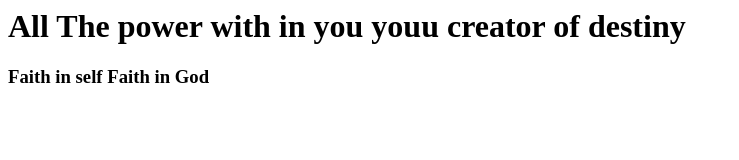
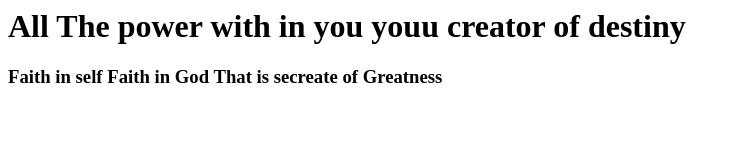
Before and after one commit to AffanShaikAbdulla/firstgitrepo, a plain HTML site: page index.html in a window 1280 px wide. Shown: the whole page, without its empty margins (0-739 px from the left). Drawn offline with Linux system fonts and the light colour scheme.

Commit message:
Update index.html
Edited 3rd Quote

```diff
--- a/index.html
+++ b/index.html
@@ -5,6 +5,9 @@
          	youu creator of destiny
 
 		</h1>
-		<h3>Faith in self Faith in God</h3>
+		<h3>Faith in self Faith in God
+		That is secreate of Greatness
+
+		</h3>
 	</body>
 </html>
```
